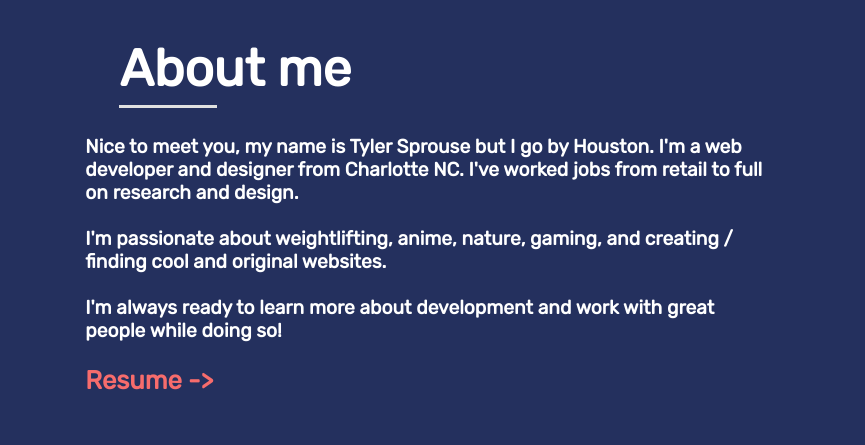
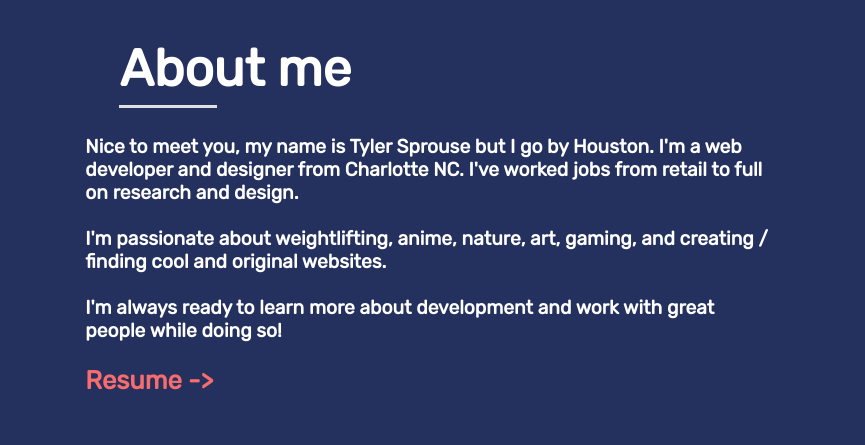
Before and after one commit to HoustonSprouse919/Portfolio, a website built with webpack: page dist/index.html in a window 1280 px wide. Shown: the part 931-1376 px from the top of the page, 0-865 px from the left. Built offline with nearby package versions, Linux system fonts and the light colour scheme; grey boxes are pictures that could not be loaded.

Commit message:
small tweaks to text

```diff
--- a/dist/index.html
+++ b/dist/index.html
@@ -38,7 +38,7 @@
         Nice to meet you, my name is Tyler Sprouse but I go by Houston. I'm a
         web developer and designer from Charlotte NC. I've worked
         jobs from retail to full on research and design.<br /><br />
-        I'm passionate about weightlifting, anime, nature, gaming, and creating /
+        I'm passionate about weightlifting, anime, nature, art, gaming, and creating /
         finding cool and original websites.<br />
         <br />
         I'm always ready to learn more about development and work with great
```
